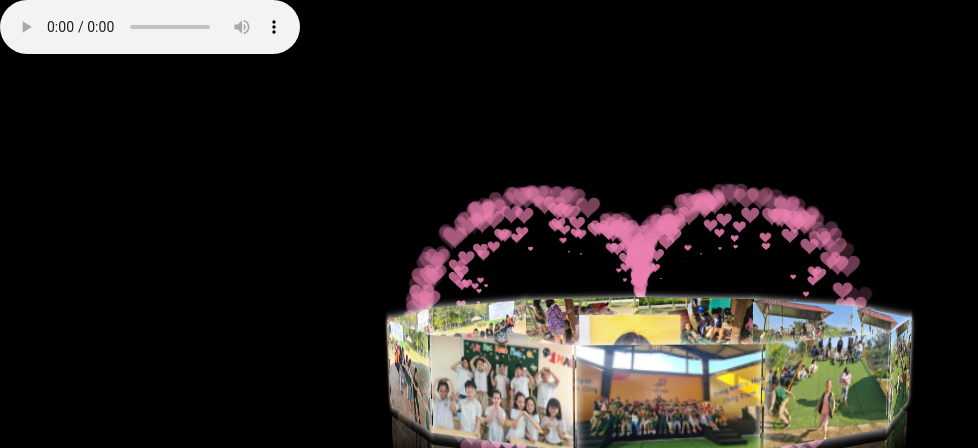
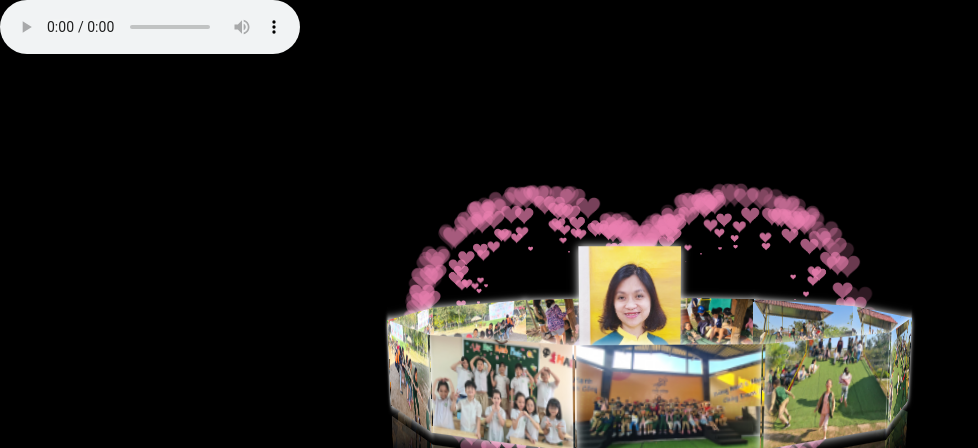
Before and after one commit to stormbinh2504/l-p3A8, a plain HTML site: page index.html in a window 1280 px wide. Shown: the top 448 px of the page, without its empty margins (0-978 px from the left). Drawn offline with nearby package versions, Linux system fonts and the light colour scheme.

Commit message:
first commit

```diff
--- a/index.html
+++ b/index.html
@@ -68,7 +68,7 @@
         Tập thể lớp 3A8
       </p>
     </div>
-    <div>
+    <div style="height: 304px;">
       <img class="image-teacher" src="./img/anh_co.jpg" alt="" />
     </div>
     <div id="ground"></div>
```
